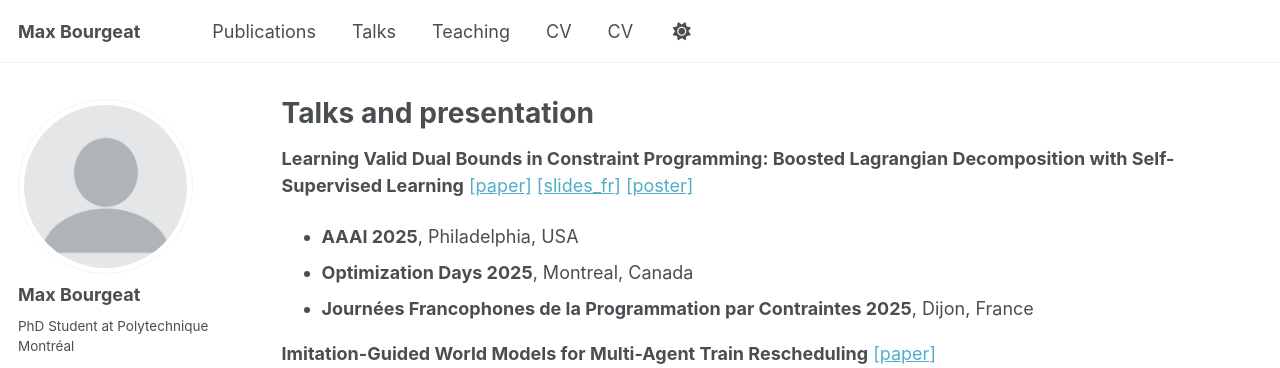
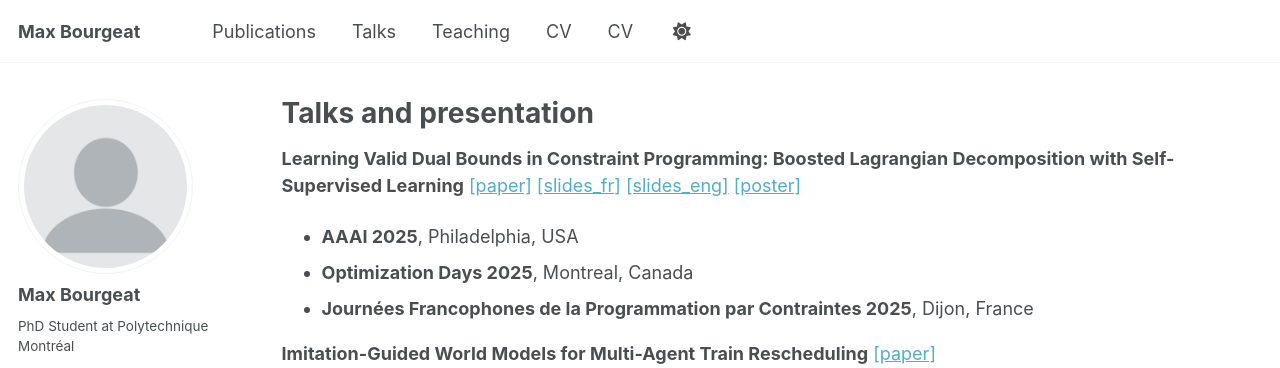
Before and after one commit to Max9294D/Max9294D.github.io, a Jekyll site: the page built from _talks/2012-03-01-talk-1.md, in a window 1280 px wide. Shown: the top 368 px of the page. Built offline with Jekyll 4.4.1, drawn with Linux system fonts in a browser that asks for light colours; some web fonts are replaced; a script bundle is joined from its source files by our own code; library files that are not in the unit come from our copies.

Commit message:
Add English slides link to talk details

```diff
--- a/_talks/2012-03-01-talk-1.md
+++ b/_talks/2012-03-01-talk-1.md
@@ -8,7 +8,7 @@ redirect_from:
 ---
 
 {% include base_path %}
-**Learning Valid Dual Bounds in Constraint Programming: Boosted Lagrangian Decomposition with Self-Supervised Learning**  [[paper]](https://ojs.aaai.org/index.php/AAAI/article/view/33208) [[slides_fr]](/files/JFPC_slides.pdf) [[poster]](/files/Poster_AAAI2025-2.pdf) <br>
+**Learning Valid Dual Bounds in Constraint Programming: Boosted Lagrangian Decomposition with Self-Supervised Learning**  [[paper]](https://ojs.aaai.org/index.php/AAAI/article/view/33208) [[slides_fr]](/files/JFPC_slides.pdf) [[slides_eng]](/files/JOPT_slides.pdf) [[poster]](/files/Poster_AAAI2025-2.pdf) <br>
 - **AAAI 2025**, Philadelphia, USA
 - **Optimization Days 2025**, Montreal, Canada
 - **Journées Francophones de la Programmation par Contraintes 2025**, Dijon, France
```
